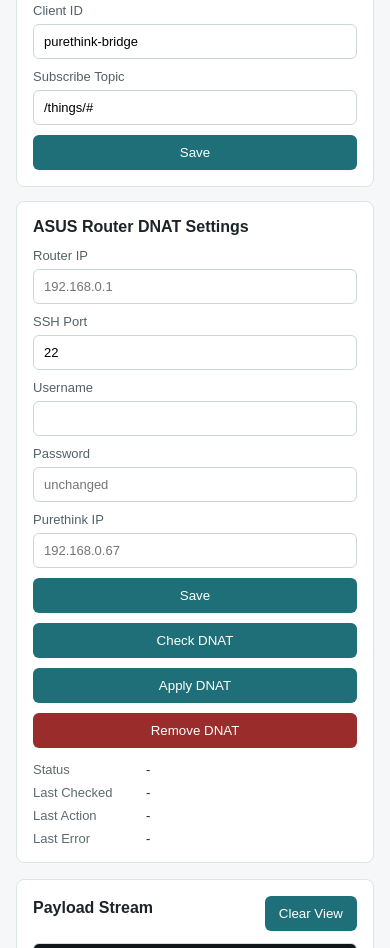
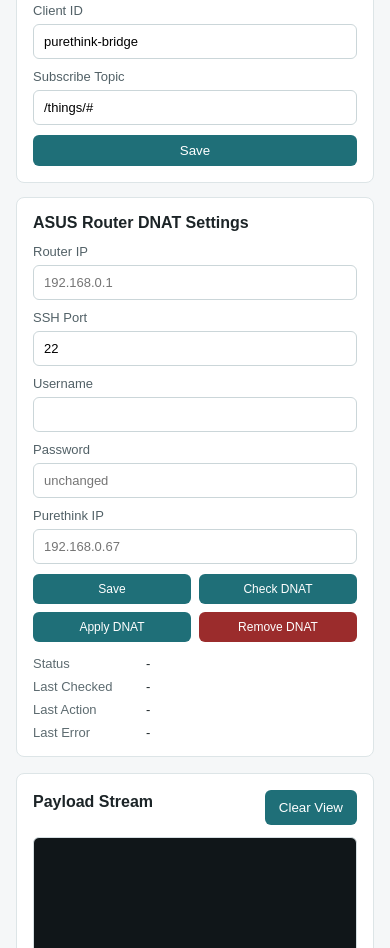
Before and after one commit to af950833/purethink_bridge, a website: page public/index.html in a window 390 px wide. Shown: the part 1392-2340 px from the top of the page. Drawn offline with Linux system fonts and the light colour scheme; no server answers.

Commit message:
Compact settings action buttons

```diff
--- a/public/styles.css
+++ b/public/styles.css
@@ -225,6 +225,13 @@
   gap: 10px 12px;
 }
 
+.internal-form > button {
+  justify-self: end;
+  width: calc(50% - 5px);
+  min-width: 92px;
+  padding: 8px 10px;
+}
+
 .dnat-form {
   grid-template-columns: repeat(2, minmax(0, 1fr));
   gap: 10px 12px;
@@ -266,9 +273,15 @@
 
 .button-row {
   display: grid;
-  grid-template-columns: repeat(2, minmax(0, 1fr));
-  gap: 10px;
+  grid-template-columns: repeat(4, minmax(0, 1fr));
+  gap: 8px;
   grid-column: 1 / -1;
+}
+
+.button-row button {
+  padding: 8px 8px;
+  font-size: 12px;
+  white-space: nowrap;
 }
 
 .dnat-status {
@@ -302,6 +315,10 @@
   }
 
   .button-row {
-    grid-template-columns: 1fr;
+    grid-template-columns: repeat(2, minmax(0, 1fr));
+  }
+
+  .internal-form > button {
+    width: 100%;
   }
 }
```
